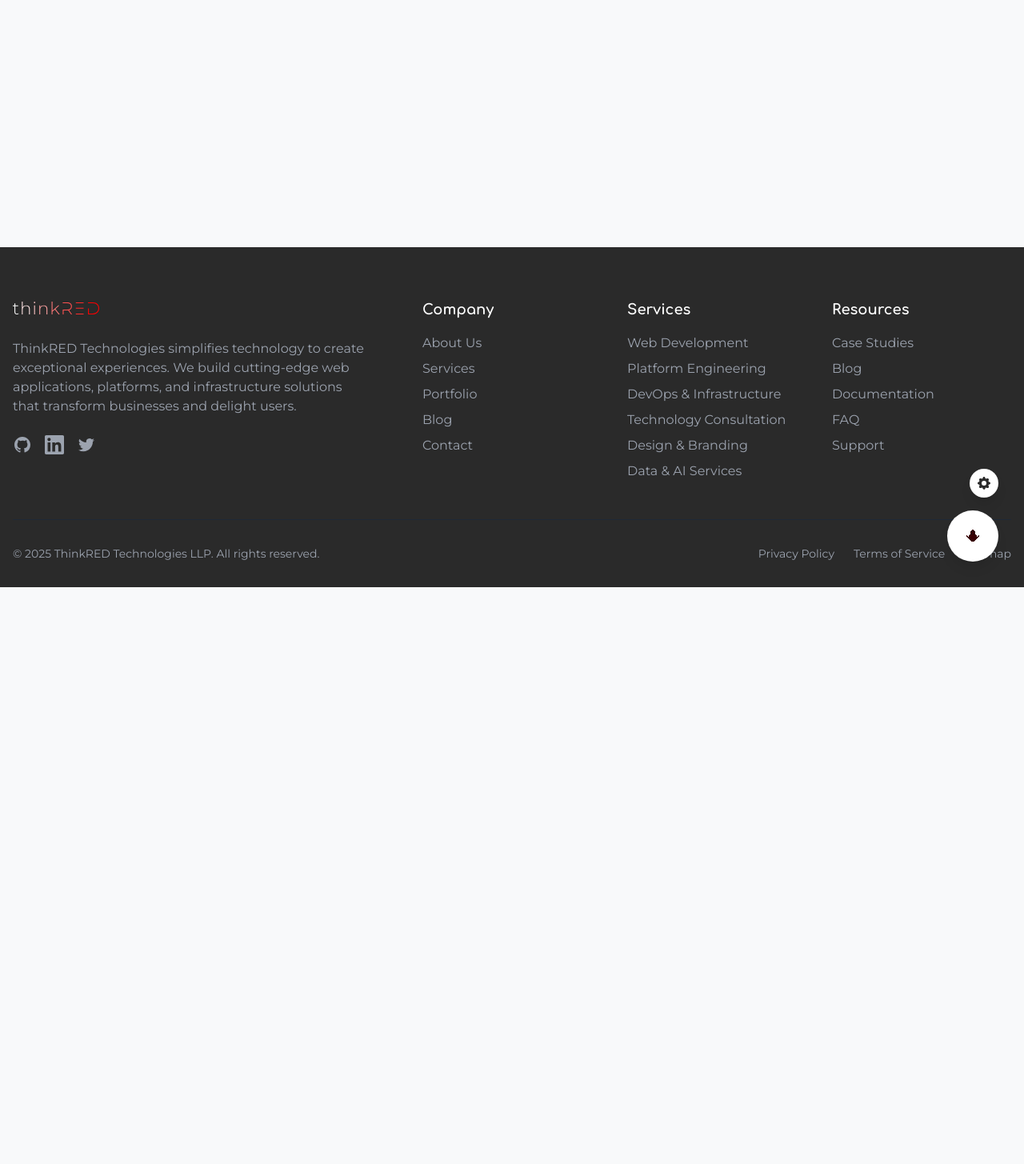
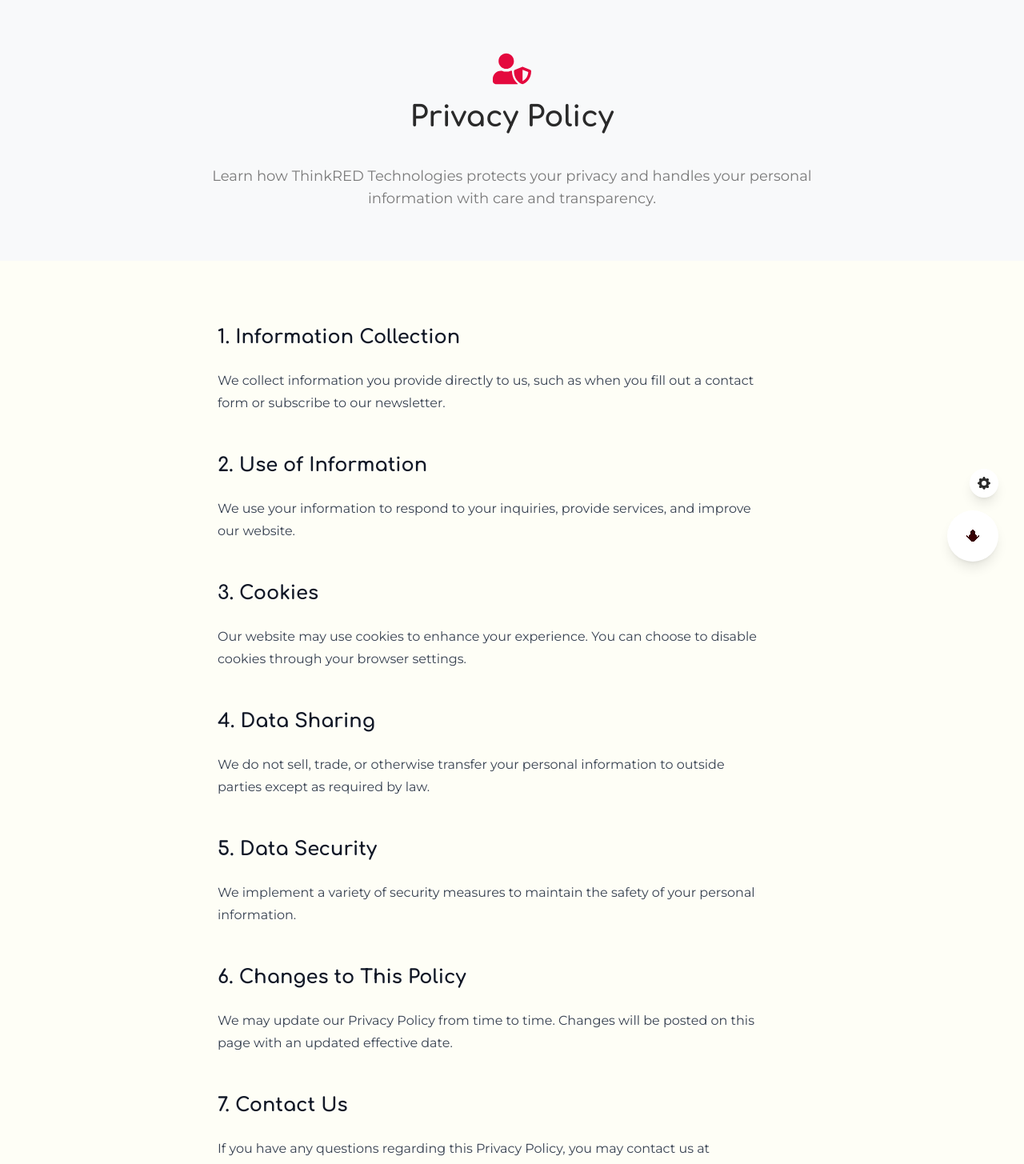
Before and after one commit to thinkredtech/thinkredtech.github.io, a React (Vite) app: page /privacy-policy in a window 1280 px wide. Shown: the part 66-1521 px from the top of the page at 80% size. Before the commit the page ends 800 px from the top, so only its background shows below. Built offline with nearby package versions, Linux system fonts and the light colour scheme.

Commit message:
feat(pages): Add Privacy Policy and Terms of Service pages with routing; update Sitemap and FAQ pages

```diff
--- a/src/App.tsx
+++ b/src/App.tsx
@@ -13,6 +13,8 @@ const BlogPostPage = lazy(() => import('./pages/BlogPostPage'));
 const FAQPage = lazy(() => import('./pages/FAQPage'));
 const AvatarAssistant = lazy(() => import('./components/AvatarAssistant'));
 const SitemapPage = lazy(() => import('./pages/SitemapPage'));
+const PrivacyPolicyPage = lazy(() => import('./pages/PrivacyPolicyPage'));
+const TermsOfServicePage = lazy(() => import('./pages/TermsOfServicePage'));
 
 function App() {
   return (
@@ -30,6 +32,8 @@ function App() {
             <Route path="/blog/:postId" element={<BlogPostPage />} />
             <Route path="/docs/:docPath/*" element={<DocsPage />} />
             <Route path="/sitemap" element={<SitemapPage />} />
+            <Route path="/privacy-policy" element={<PrivacyPolicyPage />} />
+            <Route path="/terms-of-service" element={<TermsOfServicePage />} />
           </Routes>
           <AvatarAssistant />
         </Suspense>
--- a/src/components/Layout/Footer.tsx
+++ b/src/components/Layout/Footer.tsx
@@ -16,22 +16,10 @@ const Footer: React.FC = () => {
       ]
     },
     {
-      title: 'Services',
-      links: [
-        { name: 'Web Development', path: '/services' },
-        { name: 'Platform Engineering', path: '/services' },
-        { name: 'DevOps & Infrastructure', path: '/services' },
-        { name: 'Technology Consultation', path: '/services' },
-        { name: 'Design & Branding', path: '/services' },
-        { name: 'Data & AI Services', path: '/services' }
-      ]
-    },
-    {
       title: 'Resources',
       links: [
         { name: 'Case Studies', path: '/portfolio' },
-        { name: 'Blog', path: '/blog' },
-        { name: 'Documentation', path: '/blog' },
+        { name: 'Documentation', path: '/docs/website-overview' },
         { name: 'FAQ', path: '/faq' },
         { name: 'Support', path: '/contact' }
       ]
@@ -41,7 +29,7 @@ const Footer: React.FC = () => {
   return (
     <footer className="bg-dark text-white pt-16 pb-8">
       <div className="container mx-auto px-4">
-        <div className="grid grid-cols-1 md:grid-cols-2 lg:grid-cols-5 gap-8 mb-12">
+        <div className="grid grid-cols-1 md:grid-cols-2 lg:grid-cols-4 gap-8 mb-12">
           {/* Logo and Description */}
           <div className="lg:col-span-2">
             <Link to="/" className="inline-block mb-6">
@@ -57,17 +45,17 @@ const Footer: React.FC = () => {
               that transform businesses and delight users.
             </p>
             <div className="flex space-x-4">
-              <a href="https://github.com/thinkred-tech" target="_blank" rel="noopener noreferrer" className="text-gray-400 hover:text-white transition-colors">
+              <a href="https://github.com/thinkred-tech" target="_blank" rel="noopener noreferrer" className="text-gray-400 hover:text-white transition-colors" title="GitHub">
                 <svg className="w-6 h-6" fill="currentColor" viewBox="0 0 24 24">
                   <path d="M12 2C6.477 2 2 6.484 2 12.017c0 4.425 2.865 8.18 6.839 9.504.5.092.682-.217.682-.483 0-.237-.008-.868-.013-1.703-2.782.605-3.369-1.343-3.369-1.343-.454-1.158-1.11-1.466-1.11-1.466-.908-.62.069-.608.069-.608 1.003.07 1.531 1.032 1.531 1.032.892 1.53 2.341 1.088 2.91.832.092-.647.35-1.088.636-1.338-2.22-.253-4.555-1.113-4.555-4.951 0-1.093.39-1.988 1.029-2.688-.103-.253-.446-1.272.098-2.65 0 0 .84-.27 2.75 1.026A9.564 9.564 0 0112 6.844c.85.004 1.705.115 2.504.337 1.909-1.296 2.747-1.027 2.747-1.027.546 1.379.202 2.398.1 2.651.64.7 1.028 1.595 1.028 2.688 0 3.848-2.339 4.695-4.566 4.943.359.309.678.92.678 1.855 0 1.338-.012 2.419-.012 2.747 0 .268.18.58.688.482A10.019 10.019 0 0022 12.017C22 6.484 17.522 2 12 2z" />
                 </svg>
               </a>
-              <a href="https://linkedin.com/company/thinkred-tech" target="_blank" rel="noopener noreferrer" className="text-gray-400 hover:text-white transition-colors">
+              <a href="https://linkedin.com/company/thinkred-tech" target="_blank" rel="noopener noreferrer" className="text-gray-400 hover:text-white transition-colors" title="LinkedIn">
                 <svg className="w-6 h-6" fill="currentColor" viewBox="0 0 24 24">
                   <path d="M20.447 20.452h-3.554v-5.569c0-1.328-.027-3.037-1.852-3.037-1.853 0-2.136 1.445-2.136 2.939v5.667H9.351V9h3.414v1.561h.046c.477-.9 1.637-1.85 3.37-1.85 3.601 0 4.267 2.37 4.267 5.455v6.286zM5.337 7.433c-1.144 0-2.063-.926-2.063-2.065 0-1.138.92-2.063 2.063-2.063 1.14 0 2.064.925 2.064 2.063 0 1.139-.925 2.065-2.064 2.065zm1.782 13.019H3.555V9h3.564v11.452zM22.225 0H1.771C.792 0 0 .774 0 1.729v20.542C0 23.227.792 24 1.771 24h20.454C23.2 24 24 23.227 24 22.271V1.729C24 .774 23.2 0 22.225 0z" />
                 </svg>
               </a>
-              <a href="https://twitter.com/thinkred_tech" target="_blank" rel="noopener noreferrer" className="text-gray-400 hover:text-white transition-colors">
+              <a href="https://twitter.com/thinkred_tech" target="_blank" rel="noopener noreferrer" className="text-gray-400 hover:text-white transition-colors" title="Twitter">
                 <svg className="w-6 h-6" fill="currentColor" viewBox="0 0 24 24">
                   <path d="M8.29 20.251c7.547 0 11.675-6.253 11.675-11.675 0-.178 0-.355-.012-.53A8.348 8.348 0 0022 5.92a8.19 8.19 0 01-2.357.646 4.118 4.118 0 001.804-2.27 8.224 8.224 0 01-2.605.996 4.107 4.107 0 00-6.993 3.743 11.65 11.65 0 01-8.457-4.287 4.106 4.106 0 001.27 5.477A4.072 4.072 0 012.8 9.713v.052a4.105 4.105 0 003.292 4.022 4.095 4.095 0 01-1.853.07 4.108 4.108 0 003.834 2.85A8.233 8.233 0 012 18.407a11.616 11.616 0 006.29 1.84" />
                 </svg>
@@ -100,15 +88,9 @@ const Footer: React.FC = () => {
               </p>
             </div>
             <div className="flex space-x-6">
-              <Link to="/about" className="text-gray-400 hover:text-white text-sm transition-colors">
-                Privacy Policy
-              </Link>
-              <Link to="/about" className="text-gray-400 hover:text-white text-sm transition-colors">
-                Terms of Service
-              </Link>
-              <Link to="/sitemap" className="text-gray-400 hover:text-white text-sm transition-colors">
-                Sitemap
-              </Link>
+              <a className="text-gray-400 hover:text-white text-sm transition-colors" href="/privacy-policy" data-discover="true">Privacy Policy</a>
+              <a className="text-gray-400 hover:text-white text-sm transition-colors" href="/terms-of-service" data-discover="true">Terms of Service</a>
+              <a className="text-gray-400 hover:text-white text-sm transition-colors" href="/sitemap" data-discover="true">Sitemap</a>
             </div>
           </div>
         </div>
--- a/src/pages/FAQPage.tsx
+++ b/src/pages/FAQPage.tsx
@@ -1,45 +1,61 @@
-import react from 'react';
+import React from 'react';
+import { FaQuestionCircle } from 'react-icons/fa';
 
-const FAQPage: react.FC = () => {
+const FAQPage: React.FC = () => {
     return (
         <div>
             <section className="py-8 md:py-16">
-        <div className="text-center mt-16">
-          <h1 className="text-4xl md:text-5xl font-bold mb-4">Frequently Asked Questions</h1>
+                <div className="container mx-auto text-center mt-16">
+                    <div className="flex flex-col items-center mb-8">
+                        <FaQuestionCircle className="w-12 h-12 text-primary mb-4" />
+                        <h1 className="text-4xl font-bold mb-2">
+                            Frequently Asked Questions
+                        </h1>
+                    </div>
                     <p className="text-lg text-secondary max-w-3xl mx-auto">
                         Find answers to common questions about working with ThinkRED Technologies.
                     </p>
                 </div>
             </section>
-      <section className="py-16 md:py-24  bg-backgroundAlt">
+            <section className="py-16 md:py-24 bg-backgroundAlt">
                 <div className="container mx-auto px-4">
                     <div className="max-w-3xl mx-auto space-y-6">
                         <div className="bg-white p-6 rounded-lg shadow-regular">
-              <h3 className="font-medium text-dark text-lg mb-2">What is your typical project process?</h3>
+                            <h3 className="font-medium text-dark text-lg mb-2">
+                                What is your typical project process?
+                            </h3>
                             <p className="text-secondary">
                                 Our process typically includes discovery and planning, design and development, testing and refinement, and deployment and support phases. We work closely with clients throughout the process to ensure their needs are met.
                             </p>
                         </div>
                         <div className="bg-white p-6 rounded-lg shadow-regular">
-              <h3 className="font-medium text-dark text-lg mb-2">How long does a typical project take?</h3>
+                            <h3 className="font-medium text-dark text-lg mb-2">
+                                How long does a typical project take?
+                            </h3>
                             <p className="text-secondary">
                                 Project timelines vary based on complexity and scope. Simple websites might take 4-6 weeks, while complex applications can take 3-6 months or more. We'll provide a detailed timeline during the discovery phase.
                             </p>
                         </div>
                         <div className="bg-white p-6 rounded-lg shadow-regular">
-              <h3 className="font-medium text-dark text-lg mb-2">Do you provide ongoing support after launch?</h3>
+                            <h3 className="font-medium text-dark text-lg mb-2">
+                                Do you provide ongoing support after launch?
+                            </h3>
                             <p className="text-secondary">
                                 Yes, we offer various support and maintenance packages to ensure your solution continues to perform optimally after launch. These can include regular updates, performance monitoring, and technical support.
                             </p>
                         </div>
                         <div className="bg-white p-6 rounded-lg shadow-regular">
-              <h3 className="font-medium text-dark text-lg mb-2">What technologies do you specialize in?</h3>
+                            <h3 className="font-medium text-dark text-lg mb-2">
+                                What technologies do you specialize in?
+                            </h3>
                             <p className="text-secondary">
                                 We specialize in modern web and mobile technologies including React, Vue, Node.js, Python, Spring Boot, as well as cloud platforms like AWS, Azure, and Google Cloud. We also have expertise in DevOps, containerization, and infrastructure automation.
                             </p>
                         </div>
                         <div className="bg-white p-6 rounded-lg shadow-regular">
-              <h3 className="font-medium text-dark text-lg mb-2">How do you handle project changes or additional requirements?</h3>
+                            <h3 className="font-medium text-dark text-lg mb-2">
+                                How do you handle project changes or additional requirements?
+                            </h3>
                             <p className="text-secondary">
                                 We follow an agile approach that allows for flexibility. If requirements change during a project, we'll assess the impact on timeline and budget, discuss options with you, and implement changes in a controlled manner to minimize disruption.
                             </p>
--- /dev/null
+++ b/src/pages/PrivacyPolicyPage.tsx
@@ -0,0 +1,54 @@
+import React from 'react';
+import { FaUserShield } from 'react-icons/fa';
+
+const PrivacyPolicyPage: React.FC = () => (
+    <div>
+        <section className="py-8 md:py-16">
+            <div className="container mx-auto text-center mt-16">
+                <div className="flex flex-col items-center mb-8">
+                    <FaUserShield className="w-12 h-12 text-primary mb-4" />
+                    <h1 className="text-4xl font-bold mb-2">Privacy Policy</h1>
+                </div>
+                <p className="text-lg text-secondary max-w-3xl mx-auto">
+                    Learn how ThinkRED Technologies protects your privacy and handles your personal information with care and transparency.
+                </p>
+            </div>
+        </section>
+        <section className="bg-backgroundAlt">
+            <div className="container mx-auto px-4 py-8 max-w-3xl">
+                <div className="prose prose-lg">
+                    <h2>1. Information Collection</h2>
+                    <p>
+                        We collect information you provide directly to us, such as when you fill out a contact form or subscribe to our newsletter.
+                    </p>
+                    <h2>2. Use of Information</h2>
+                    <p>
+                        We use your information to respond to your inquiries, provide services, and improve our website.
+                    </p>
+                    <h2>3. Cookies</h2>
+                    <p>
+                        Our website may use cookies to enhance your experience. You can choose to disable cookies through your browser settings.
+                    </p>
+                    <h2>4. Data Sharing</h2>
+                    <p>
+                        We do not sell, trade, or otherwise transfer your personal information to outside parties except as required by law.
+                    </p>
+                    <h2>5. Data Security</h2>
+                    <p>
+                        We implement a variety of security measures to maintain the safety of your personal information.
+                    </p>
+                    <h2>6. Changes to This Policy</h2>
+                    <p>
+                        We may update our Privacy Policy from time to time. Changes will be posted on this page with an updated effective date.
+                    </p>
+                    <h2>7. Contact Us</h2>
+                    <p>
+                        If you have any questions regarding this Privacy Policy, you may contact us at hello@thinkred.tech.
+                    </p>
+                </div>
+            </div>
+        </section>
+    </div>
+);
+
+export default PrivacyPolicyPage;
--- a/src/pages/SitemapPage.tsx
+++ b/src/pages/SitemapPage.tsx
@@ -9,6 +9,8 @@ const mainRoutes = [
     { name: 'Blog', path: '/blog' },
     { name: 'FAQ', path: '/faq' },
     { name: 'Contact', path: '/contact' },
+    { name: 'Privacy Policy', path: '/privacy-policy' },
+    { name: 'Terms of Service', path: '/terms-of-service' },
 ];
 
 const docsCategories = [
--- /dev/null
+++ b/src/pages/TermsOfServicePage.tsx
@@ -0,0 +1,50 @@
+import React from 'react';
+import { FaGavel } from 'react-icons/fa';
+
+const TermsOfServicePage: React.FC = () => (
+    <div>
+        <section className="py-8 md:py-16">
+            <div className="container mx-auto text-center mt-16">
+                <div className="flex flex-col items-center mb-8">
+                    <FaGavel className="w-12 h-12 text-primary mb-4" />
+                    <h1 className="text-4xl font-bold mb-2">Terms of Service</h1>
+                </div>
+                <p className="text-lg text-secondary max-w-3xl mx-auto">
+                    Please read these Terms of Service carefully before using the ThinkRED Technologies website.
+                </p>
+            </div>
+        </section>
+        <section className="bg-backgroundAlt">
+            <div className="container mx-auto px-4 py-8 max-w-3xl">
+                <div className="prose prose-lg">
+                    <h2>1. Acceptance of Terms</h2>
+                    <p>
+                        By accessing or using the ThinkRED Technologies website, you agree to be bound by these Terms of Service and all applicable laws and regulations.
+                    </p>
+                    <h2>2. Use License</h2>
+                    <p>
+                        Permission is granted to temporarily download one copy of the materials for personal, non-commercial transitory viewing only. This is the grant of a license, not a transfer of title.
+                    </p>
+                    <h2>3. Disclaimer</h2>
+                    <p>
+                        The materials on this website are provided "as is". ThinkRED Technologies makes no warranties, expressed or implied, and hereby disclaims and negates all other warranties.
+                    </p>
+                    <h2>4. Limitations</h2>
+                    <p>
+                        In no event shall ThinkRED Technologies or its suppliers be liable for any damages arising out of the use or inability to use the materials on the website.
+                    </p>
+                    <h2>5. Modifications</h2>
+                    <p>
+                        ThinkRED Technologies may revise these Terms of Service at any time without notice. By using this website you are agreeing to be bound by the then current version of these Terms of Service.
+                    </p>
+                    <h2>6. Governing Law</h2>
+                    <p>
+                        Any claim relating to ThinkRED Technologies' website shall be governed by the laws of the State of Maharashtra, India without regard to its conflict of law provisions.
+                    </p>
+                </div>
+            </div>
+        </section>
+    </div>
+);
+
+export default TermsOfServicePage;
```
Lines whose indentation alone changed are shown as unchanged.
